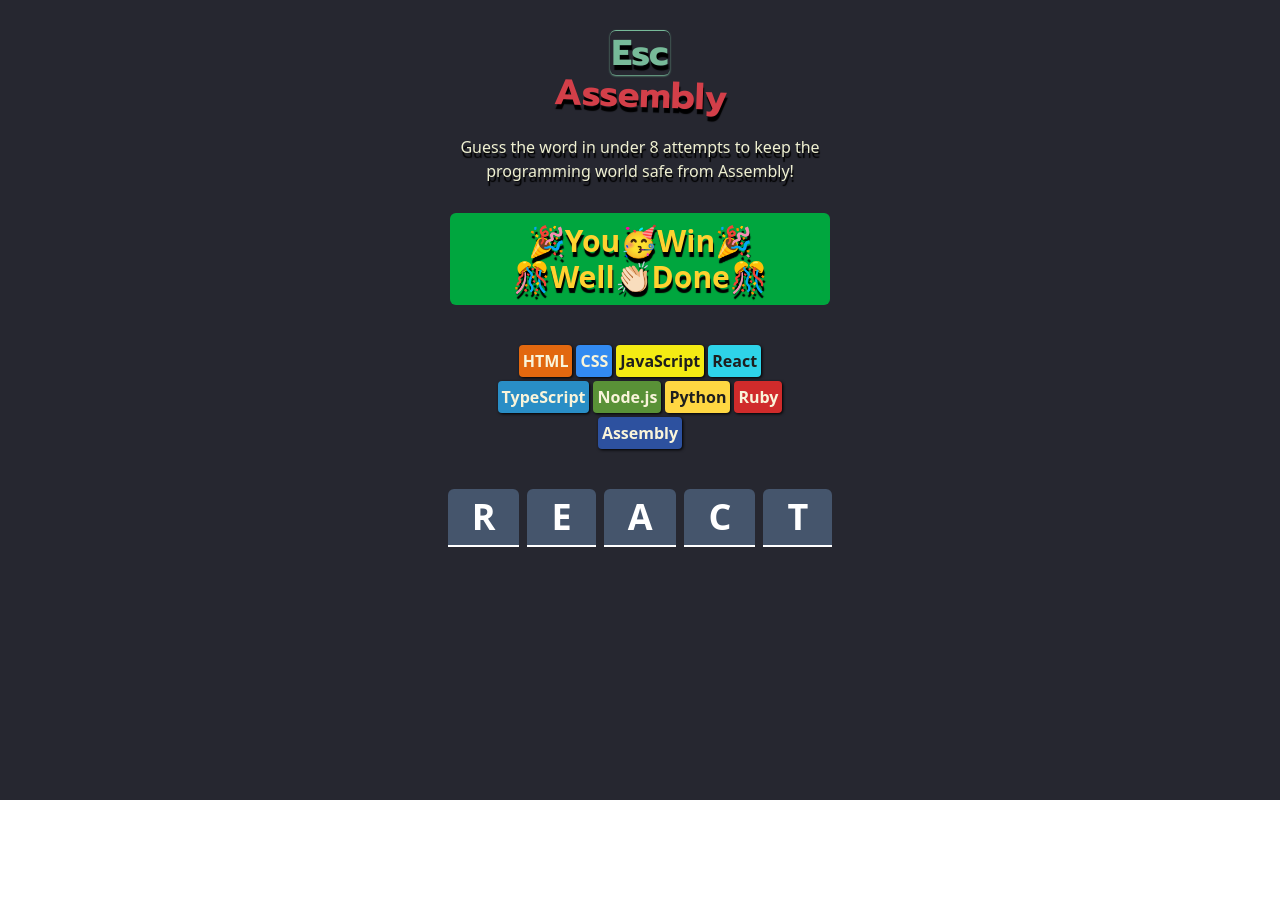
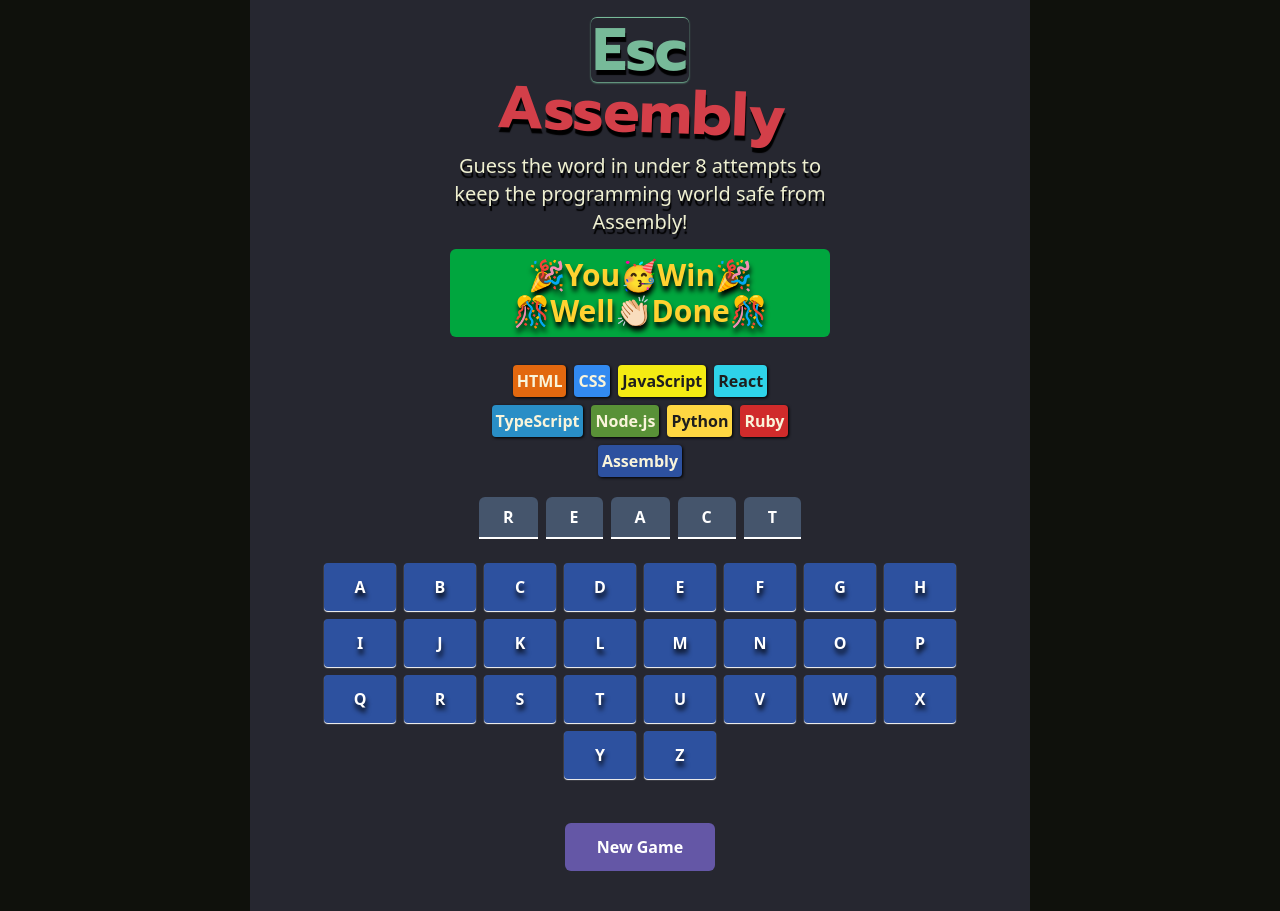
Before and after one commit to brancore87/esc-assembly, a React (Vite) app: page / in a window 1280 px wide. Before the commit the page ends 800 px from the top, so only its background shows below. Built offline with nearby package versions, Linux system fonts and the light colour scheme.

Commit message:
added word keyboard section

```diff
--- a/src/App.jsx
+++ b/src/App.jsx
@@ -8,27 +8,36 @@
 export default function EscAssembly() {
   const [currentWord, setCurrentWord] = useState("react");
 
+  const alphabet = "abcdefghijklmnopqrstuvwxyz".split("");
+
+  const alphabetElements = alphabet.map((word, id) => (
+    <button
+      key={id}
+      className="bg-[#2D519F] alphabet font-bold px-5 py-3 flex shadow-[0_1px_1px] hover:shadow-[0_2px_5px] transition-all cursor-pointer text-white shadow-white w-18 items-center flex-col rounded "
+    >
+      {word.toUpperCase()}
+    </button>
+  ));
+
   const arrToString = currentWord.split("");
 
   const wordElements = arrToString.map((word, id) => (
     <span
       key={id}
-      className="bg-slate-600 rounded-t-md mx-1 border-b-2 border-white px-[24px] py-2 "
+      className="bg-slate-600 rounded-t-md mx-1 border-b-2 border-white px-[24px] py-2"
     >
       {word.toUpperCase()}
     </span>
   ));
 
   return (
-    <div className="flex min-h-screen bg-[#262730] items-center flex-col">
+    <main className="flex min-h-screen  max-w-[780px] mx-auto bg-[#262730] items-center flex-col  border-lborder-r">
       <header>
         <Title />
         <Description />
       </header>
-      <div>
-        <Status />
-      </div>
-      <div className="flex items-center my-10 gap-1 justify-center  flex-wrap max-w-[300px]">
+      <Status />
+      <section className="flex items-center my-5 gap-2 justify-center flex-wrap max-w-[300px]">
         {languages.map((lang) => (
           <Language
             key={lang.id}
@@ -37,10 +46,17 @@
             color={lang.color}
           />
         ))}
-      </div>
-      <span className="text-white font-bold text-4xl w-full  flex items-center justify-center">
+      </section>
+      <span className="text-white font-bold flex items-center justify-center">
         {wordElements}
       </span>
-    </div>
+
+      <section className="flex items-center flex-wrap justify-center max-w-[650px] mt-5 p-1 gap-2">
+        {alphabetElements}
+      </section>
+      <button className="text-white bg-[#6457A6] hover:shadow-[0_0_3px] cursor-pointer transition-all px-8 py-3 my-10 font-black rounded-md">
+        New Game
+      </button>
+    </main>
   );
 }
--- a/src/components/Description.jsx
+++ b/src/components/Description.jsx
@@ -2,7 +2,7 @@
 
 export default function Description() {
   return (
-    <p className="description text-[#EFF0D1] text-center max-w-[400px]">
+    <p className="description text-[#EFF0D1] text-center text-xl max-w-[400px]">
       Guess the word in under 8 attempts to keep the programming world safe from
       Assembly!
     </p>
--- a/src/components/Language.jsx
+++ b/src/components/Language.jsx
@@ -3,7 +3,7 @@
 export default function Language(props) {
   return (
     <button
-      className="rounded font-black p-1 gap-1 shadow-[1px_1px_3px]    shadow-black"
+      className="rounded font-black p-1 gap-1 shadow-[1px_1px_3px] shadow-black"
       key={props.id}
       style={{ backgroundColor: props.backgroundColor, color: props.color }}
     >
--- a/src/components/Status.jsx
+++ b/src/components/Status.jsx
@@ -2,7 +2,7 @@
 
 export default function Status() {
   return (
-    <section className="flex  flex-col items-center justify-center bg-green-600 py-2 mt-5 text-amber-300 font-bold w-[380px] status rounded-md text-3xl">
+    <section className="flex flex-col items-center justify-center bg-green-600 py-2 my-2 text-amber-300 font-bold w-[380px] status rounded-md text-3xl">
       <div>
         <span>🎉</span>You<span>🥳</span>
         Win
--- a/src/components/Title.jsx
+++ b/src/components/Title.jsx
@@ -2,7 +2,7 @@
 
 export default function Title() {
   return (
-    <h1 className="title font-prompt flex flex-col items-center text-4xl mt-5 font-bold">
+    <h1 className="title font-prompt flex flex-col items-center text-4xl lg:text-6xl xl mt-3 font-bold">
       <span className="text-[#77BA99] border-t p-0.5 shadow-[0px_1px_2px] rounded-md">
         Esc
       </span>
--- a/src/index.css
+++ b/src/index.css
@@ -1,8 +1,8 @@
 @import url("https://fonts.googleapis.com/css2?family=Prompt:ital,wght@0,100;0,200;0,300;0,400;0,500;0,600;0,700;0,800;0,900;1,100;1,200;1,300;1,400;1,500;1,600;1,700;1,800;1,900&display=swap");
 @import "tailwindcss";
 
-* {
-  cursor: crosshair;
+body {
+  background-color: #0f110c;
 }
 
 @theme {
@@ -10,8 +10,15 @@
 }
 
 .title,
-.description,
-.status {
+.description {
   text-shadow: 1px 5px 1px black;
-  padding: 10px;
+  padding: 5px;
 }
+.status,
+.alphabet {
+  text-shadow: 1px 5px 5px black;
+}
+
+button {
+  @apply active:scale-95;
+}
```
